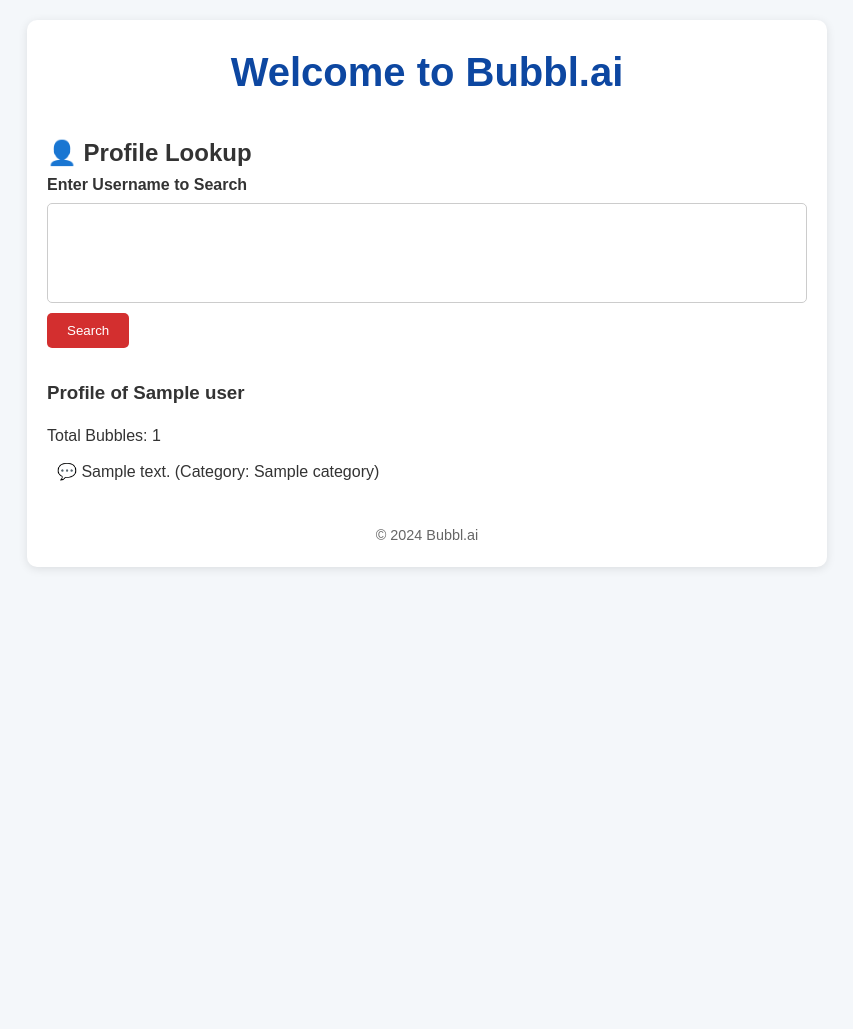
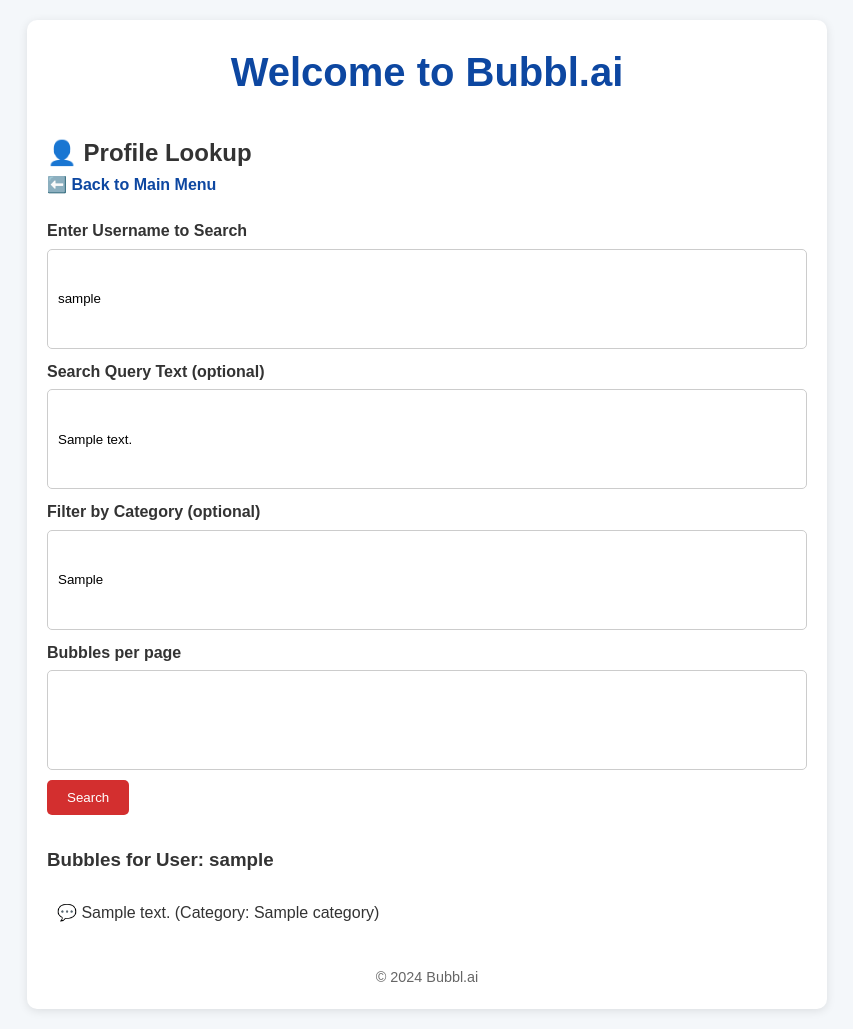
Before and after one commit to yamaceay/bubbl.ai, a Python web app: template templates/profile_lookup.html in a window 1280 px wide. Shown: the whole page, without its empty margins (213-1066 px from the left). Before the commit the page ends 569 px from the top, so only its background shows below. Run offline with Jinja, Linux system fonts and the light colour scheme; the template is opened without the code that fills it: most values are stand-ins (such as "Sample title", 1, 10 or a date in 2020).

Commit message:
frontend finally done

```diff
--- a/templates/profile_lookup.html
+++ b/templates/profile_lookup.html
@@ -5,20 +5,44 @@
 {% block content %}
 <h2>👤 Profile Lookup</h2>
 
+<!-- Back to Main Menu -->
+<p><a href="{{ url_for('menu') }}">⬅️ Back to Main Menu</a></p>
+
+<!-- Search Form -->
 <form method="POST">
     <label for="user_name">Enter Username to Search</label>
-    <input type="text" name="user_name" required><br>
+    <input type="text" name="user_name" value="{{ user_name }}" required><br>
+
+    <label for="query_text">Search Query Text (optional)</label>
+    <input type="text" name="query_text" value="{{ query_text }}"><br>
+
+    <label for="query_category">Filter by Category (optional)</label>
+    <input type="text" name="query_category" value="{{ query_category }}"><br>
+
+    <label for="limit">Bubbles per page</label>
+    <input type="number" name="limit" value="{{ limit }}" min="1" required><br>
 
     <button type="submit">Search</button>
 </form>
 
+<!-- Display User Profile Bubbles -->
 {% if profile %}
-    <h3>Profile of {{ profile.user }}</h3>
-    <p>Total Bubbles: {{ profile.total_bubbles }}</p>
+    <h3>Bubbles for User: {{ user_name }}</h3>
     <ul>
         {% for bubble in profile.bubbles %}
             <li>💬 {{ bubble.content }} (Category: {{ bubble.category }})</li>
         {% endfor %}
     </ul>
+
+    <!-- Pagination Controls -->
+    <div class="pagination">
+        {% if offset > 0 %}
+            <a href="{{ url_for('profile_lookup', user_name=user_name, query_text=query_text, query_category=query_category, offset=offset - limit, limit=limit) }}">⬅️ Previous</a>
+        {% endif %}
+
+        {% if has_more %}
+            <a href="{{ url_for('profile_lookup', user_name=user_name, query_text=query_text, query_category=query_category, offset=offset + limit, limit=limit) }}">Next ➡️</a>
+        {% endif %}
+    </div>
 {% endif %}
 {% endblock %}
```
Also changed, not shown: app.py (+13 -10 lines).
